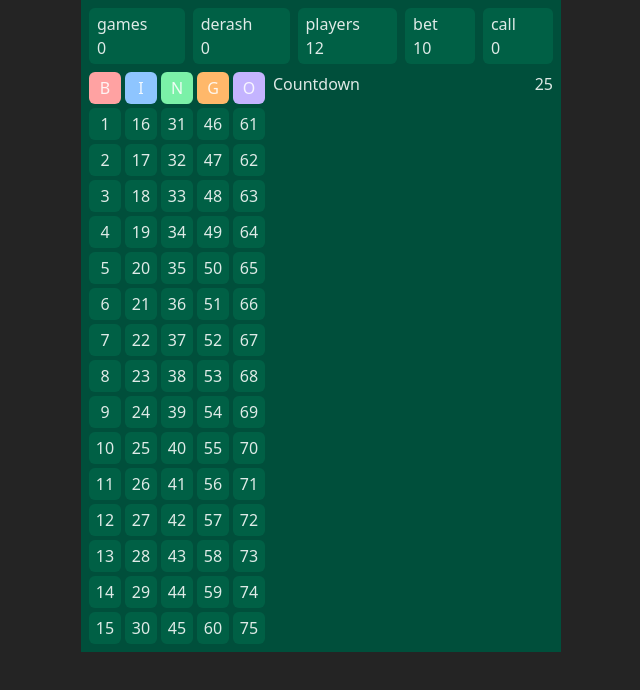
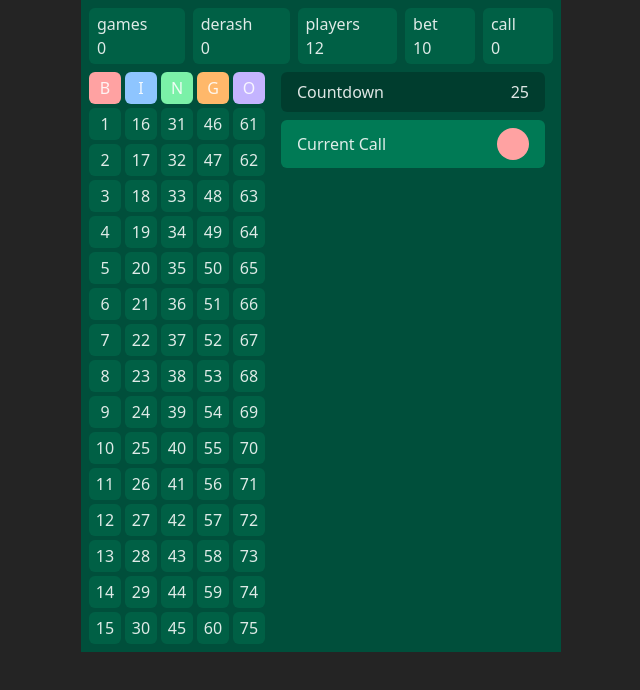
Before and after one commit to tshabebe/Interview, a React (Vite) app: page / in a window 1280 px wide. Shown: the top 690 px of the page, without its empty margins (319-959 px from the left). Built offline with nearby package versions, Linux system fonts and the light colour scheme.

Commit message:
Refactor Component1 layout to include CurrentCall alongside CountDown

```diff
--- a/src/component1/component1.tsx
+++ b/src/component1/component1.tsx
@@ -10,7 +10,10 @@ export default function Component1() {
       </div>
       <div className="flex gap-2">
         <BingoGrid />
-        <CountDown />
+        <div className="flex flex-col gap-2 px-2 grow">
+          <CountDown />
+          <CurrentCall />
+        </div>
       </div>
     </div>
   )
@@ -100,8 +103,17 @@ function BingoGrid() {
 
 function CountDown() {
   return (
-    <div className="flex justify-between grow">
+    <div className="flex justify-between bg-emerald-950/50 px-4 py-2 rounded-md">
       <span>Countdown</span> <span>25</span>
     </div>
   )
 }
+
+function CurrentCall() {
+  return (
+    <div className="flex justify-between items-center bg-emerald-700 px-4 py-2 rounded-md">
+      <span>Current Call</span>
+      <span className="bg-red-300 rounded-full size-8"></span>
+    </div>
+  )
+}
```
